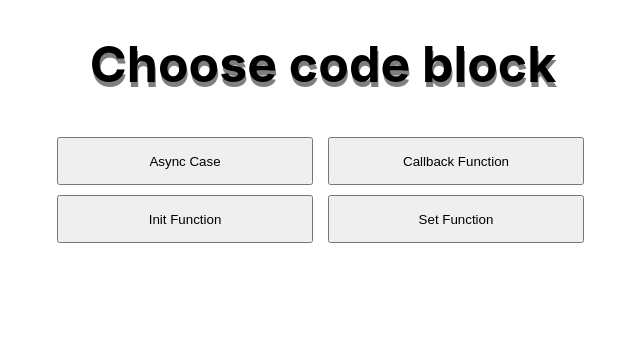
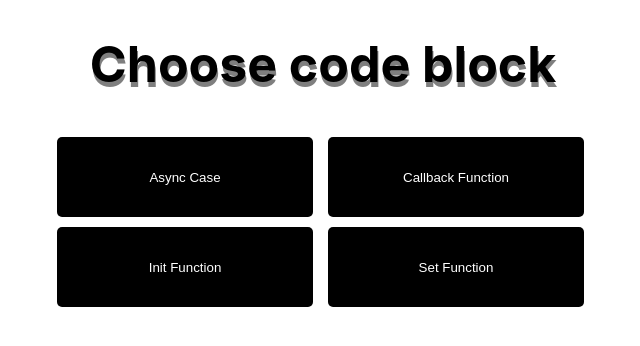
Before and after one commit to shaharmagen/Editor, a React (Create React App) app: page / in a window 1280 px wide. Shown: the top 346 px of the page, without its empty margins (317-957 px from the left). Built offline with nearby package versions, Linux system fonts and the light colour scheme.

Commit message:
update3.0

```diff
--- a/src/App.js
+++ b/src/App.js
@@ -24,7 +24,9 @@ function App() {
     } else if (currentPage.startsWith("code/")) {
       const codeBlockIndex = parseInt(currentPage.split("/")[1], 10);
       const codeBlock = codeBlocks[codeBlockIndex] || codeBlocks[0];
-      return <CodeBlock title={codeBlock.title} solution={codeBlock.solution}/>;
+      return <CodeBlock
+        title={codeBlock.title}
+        solution={codeBlock.solution}/>;
     }
     return null;
   };
--- a/src/index.css
+++ b/src/index.css
@@ -32,15 +32,27 @@ code {
 }
 
 .block {
-  height: 6vh;
+  height: 10vh;
   width: 20vw;
   margin-right: 5px;
+  background: black;
+  color: white;
+  padding: 10px 20px;
+  border: none;
+  border-radius: 5px;
+  cursor: pointer;
 }
 
 /* codeBlock component style */
 .codeBlock {
   display: flex;
   flex-direction: column;
+  align-items: center;
+}
+
+.topPage {
+  display: flex;
+  flex-direction: row;
   align-items: center;
 }
 
```
